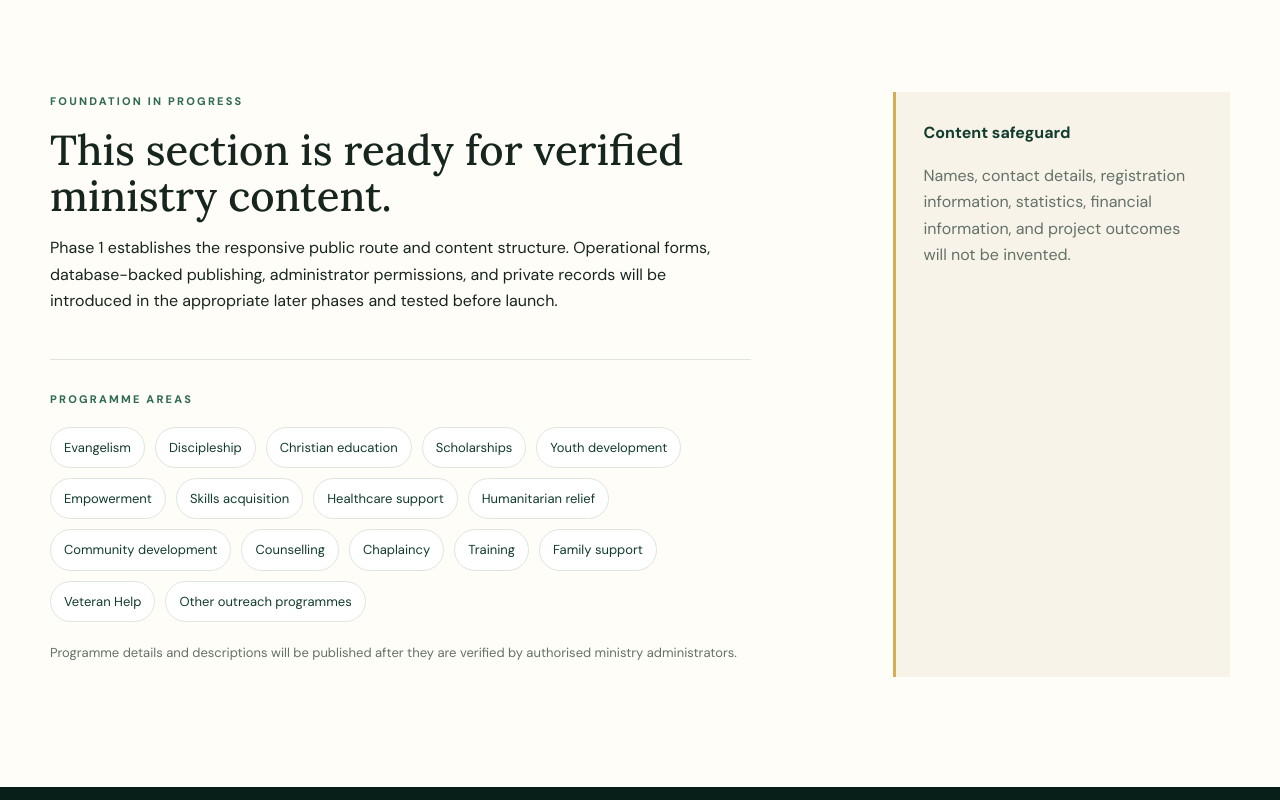
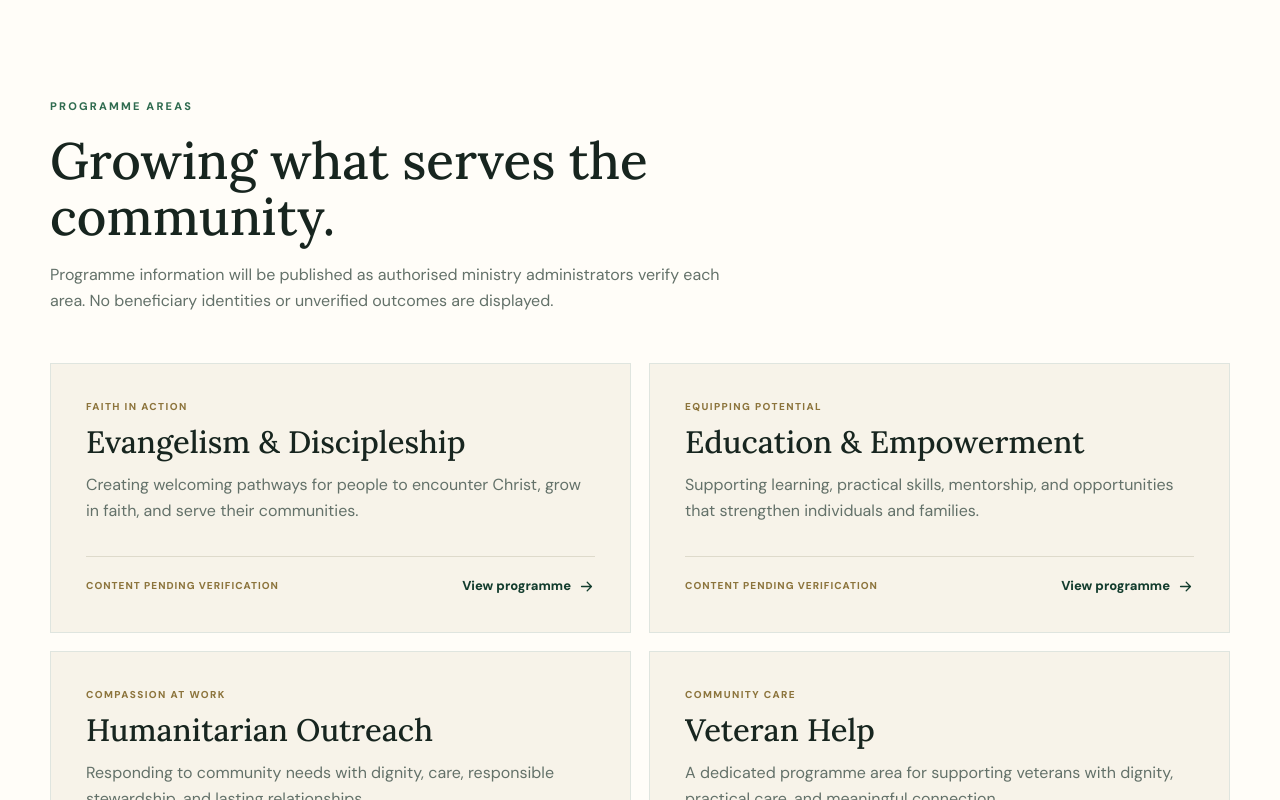
Before and after one commit to atevans1/rootedinchristmin, a Next.js app: page /programmes in a window 1280 px wide. Shown: the part 580-1380 px from the top of the page. Built offline with nearby package versions, Linux system fonts and the light colour scheme.

Commit message:
Build Phase 2 programme pages
Build Phase 2 programme pages

```diff
--- a/app/globals.css
+++ b/app/globals.css
@@ -103,6 +103,21 @@ h1,h2,h3 { font-family:var(--font-serif),serif; font-weight:500; line-height:1.0
 .notice-card strong { color:var(--forest); }
 .legal-content { padding-top:110px; padding-bottom:130px; max-width:900px; }
 .legal-content>.notice-card { margin:40px 0 25px; }
+.programme-list-page { padding-top:100px; padding-bottom:115px; }
+.programme-list-intro { max-width:690px; margin-bottom:48px; }
+.programme-list-intro h2 { font-size:clamp(38px,4vw,56px); }
+.programme-list-intro>p:last-child { color:var(--muted); margin-top:18px; }
+.programme-list { display:grid; grid-template-columns:1fr 1fr; gap:18px; }
+.programme-list-card { background:var(--cream); border:1px solid var(--line); padding:35px; min-height:270px; display:flex; flex-direction:column; justify-content:space-between; }
+.programme-list-card h3 { font-size:31px; margin:10px 0 13px; }
+.programme-list-card>div:first-child>p:last-child { color:var(--muted); margin:0; }
+.programme-list-footer { border-top:1px solid #dedacb; padding-top:18px; display:flex; align-items:center; justify-content:space-between; gap:16px; }
+.programme-list-footer span { color:#8c743c; font-size:10px; font-weight:800; text-transform:uppercase; letter-spacing:.1em; }
+.programme-list-footer a { color:var(--forest); display:flex; align-items:center; gap:7px; font-size:13px; font-weight:800; white-space:nowrap; }
+.programme-detail { display:grid; grid-template-columns:1.3fr .7fr; gap:12%; padding-top:100px; padding-bottom:120px; }
+.programme-detail h2 { font-size:clamp(34px,4vw,50px); max-width:740px; }
+.detail-copy { color:var(--muted); max-width:690px; margin-top:22px; }
+@media (max-width:760px) { .programme-list-page { padding-top:72px; padding-bottom:85px; } .programme-list { grid-template-columns:1fr; } .programme-list-card { padding:28px; } .programme-list-footer { display:block; } .programme-list-footer a { margin-top:14px; } .programme-detail { grid-template-columns:1fr; gap:40px; padding-top:72px; padding-bottom:85px; } }
 .admin-shell { min-height:80vh; background:#f4f6f1; }
 .admin-topbar { background:var(--forest-dark); color:white; }
 .admin-topbar-inner { min-height:76px; display:flex; align-items:center; justify-content:space-between; }
--- /dev/null
+++ b/app/programmes/page.tsx
@@ -0,0 +1,5 @@
+import Link from "next/link";
+import { Icon } from "@/components/icon";
+import { programmes } from "@/lib/programmes";
+export const metadata = { title: "Programmes", description: "Explore Rooted In Christ Ministry programme areas." };
+export default function ProgrammesPage() { return <main id="main-content" className="simple-page"><section className="page-hero"><div className="container"><p className="eyebrow light">Our programmes</p><h1>Practical pathways to lasting impact.</h1><p>Our programme areas connect faith, compassion, and responsible community service.</p></div></section><section className="container programme-list-page"><div className="programme-list-intro"><p className="eyebrow">Programme areas</p><h2>Growing what serves the community.</h2><p>Programme information will be published as authorised ministry administrators verify each area. No beneficiary identities or unverified outcomes are displayed.</p></div><div className="programme-list">{programmes.map((programme) => <article className="programme-list-card" key={programme.slug}><div><p className="card-kicker">{programme.category}</p><h3>{programme.title}</h3><p>{programme.summary}</p></div><div className="programme-list-footer"><span>{programme.status}</span><Link href={`/programmes/${programme.slug}`} aria-label={`View ${programme.title}`}>View programme <Icon name="arrow" size={17} /></Link></div></article>)}</div></section></main>; }
--- /dev/null
+++ b/lib/programmes.ts
@@ -0,0 +1,7 @@
+export type Programme = { slug: string; title: string; category: string; summary: string; description: string; status: string; detailsPending?: boolean };
+export const programmes: Programme[] = [
+  { slug: "evangelism-and-discipleship", title: "Evangelism & Discipleship", category: "Faith in action", summary: "Creating welcoming pathways for people to encounter Christ, grow in faith, and serve their communities.", description: "This programme will share verified ministry activities, objectives, locations, and updates as they are approved for publication.", status: "Content pending verification" },
+  { slug: "education-and-empowerment", title: "Education & Empowerment", category: "Equipping potential", summary: "Supporting learning, practical skills, mentorship, and opportunities that strengthen individuals and families.", description: "This programme will present verified education, skills, mentorship, and empowerment initiatives managed by the ministry.", status: "Content pending verification" },
+  { slug: "humanitarian-outreach", title: "Humanitarian Outreach", category: "Compassion at work", summary: "Responding to community needs with dignity, care, responsible stewardship, and lasting relationships.", description: "This programme will present verified humanitarian and community support initiatives without exposing private beneficiary information.", status: "Content pending verification" },
+  { slug: "veteran-help", title: "Veteran Help", category: "Community care", summary: "A dedicated programme area for supporting veterans with dignity, practical care, and meaningful connection.", description: "The ministry’s verified Veteran Help objectives, eligibility, locations, referral pathways, and updates will be added here once supplied and approved.", status: "Programme area established", detailsPending: true },
+];
```
Also changed, not shown: app/programmes/[slug]/page.tsx (added, +8 -0 lines).
